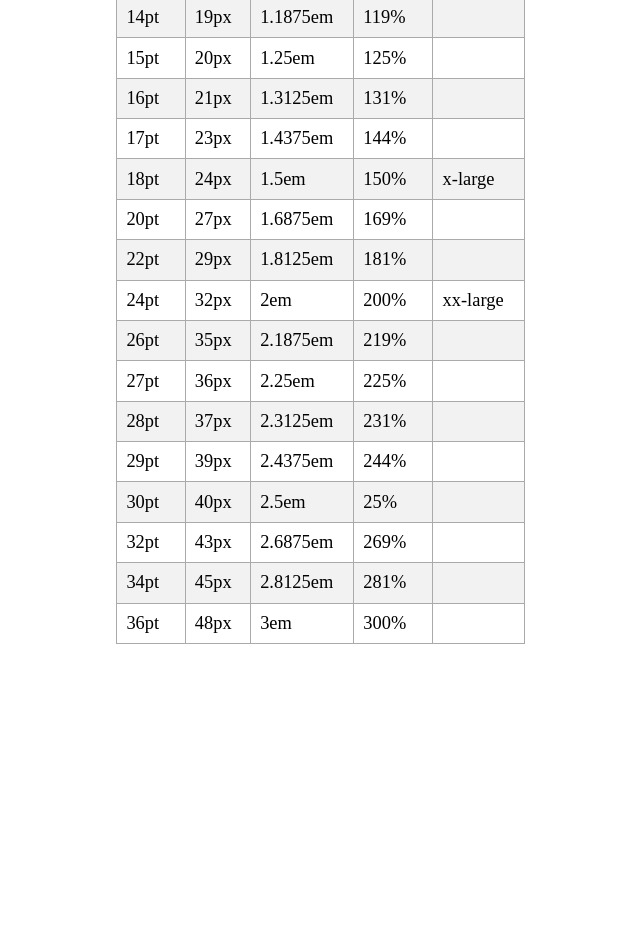
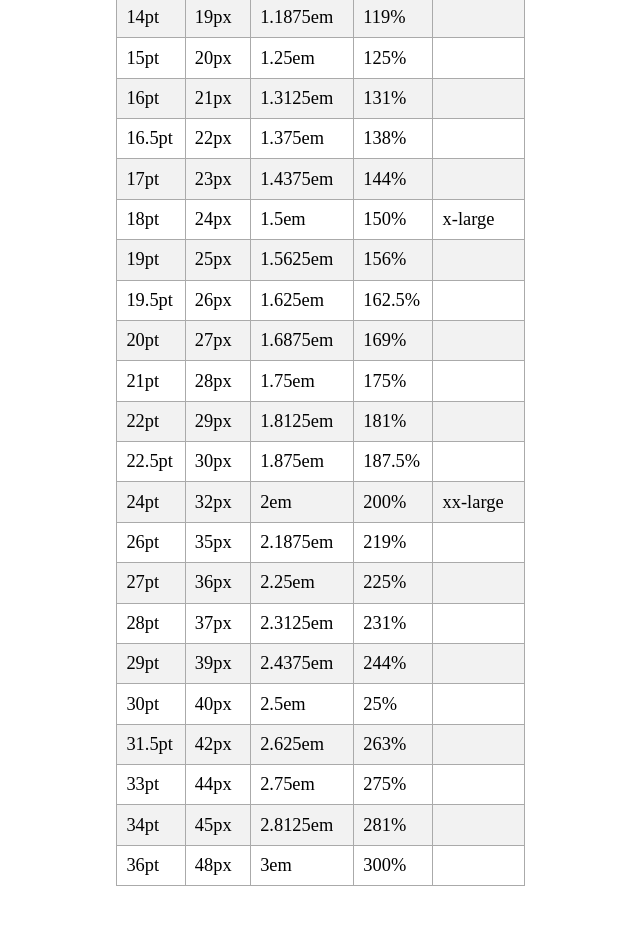
Before and after one commit to weboverhauls/conversion-table, a plain HTML site: page index.html in a window 1280 px wide. Shown: the part 850-1775 px from the top of the page, without its empty margins (211-851 px from the left). Before the commit the page ends 1678 px from the top, so only its background shows below. Drawn offline with Linux system fonts and the light colour scheme.

Commit message:
updating values

```diff
--- a/index.html
+++ b/index.html
@@ -158,6 +158,13 @@ th, td {
 <td></td>
 </tr>
 <tr>
+<td>16.5pt</td>
+<td>22px</td>
+<td>1.375em</td>
+<td>138%</td>
+<td></td>
+</tr>
+<tr>
 <td>17pt</td>
 <td>23px</td>
 <td>1.4375em</td>
@@ -172,6 +179,20 @@ th, td {
 <td>x-large</td>
 </tr>
 <tr>
+<td>19pt</td>
+<td>25px</td>
+<td>1.5625em</td>
+<td>156%</td>
+<td></td>
+</tr>
+<tr>
+<td>19.5pt</td>
+<td>26px</td>
+<td>1.625em</td>
+<td>162.5%</td>
+<td></td>
+</tr>
+<tr>
 <td>20pt</td>
 <td>27px</td>
 <td>1.6875em</td>
@@ -179,10 +200,24 @@ th, td {
 <td></td>
 </tr>
 <tr>
+<td>21pt</td>
+<td>28px</td>
+<td>1.75em</td>
+<td>175%</td>
+<td></td>
+</tr>
+<tr>
 <td>22pt</td>
 <td>29px</td>
 <td>1.8125em</td>
 <td>181%</td>
+<td></td>
+</tr>
+<tr>
+<td>22.5pt</td>
+<td>30px</td>
+<td>1.875em</td>
+<td>187.5%</td>
 <td></td>
 </tr>
 <tr>
@@ -228,10 +263,17 @@ th, td {
 <td></td>
 </tr>
 <tr>
-<td>32pt</td>
-<td>43px</td>
-<td>2.6875em</td>
-<td>269%</td>
+<td>31.5pt</td>
+<td>42px</td>
+<td>2.625em</td>
+<td>263%</td>
+<td></td>
+</tr>
+<tr>
+<td>33pt</td>
+<td>44px</td>
+<td>2.75em</td>
+<td>275%</td>
 <td></td>
 </tr>
 <tr>
```
